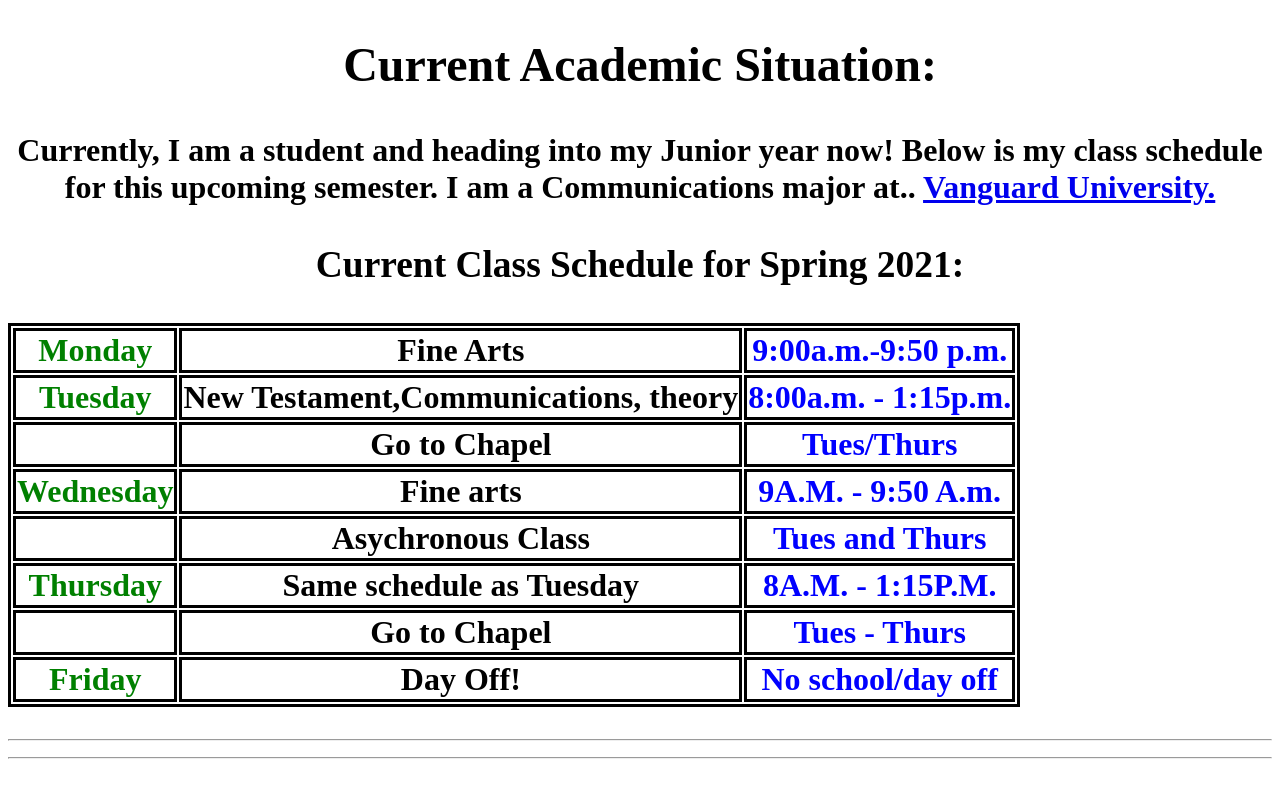
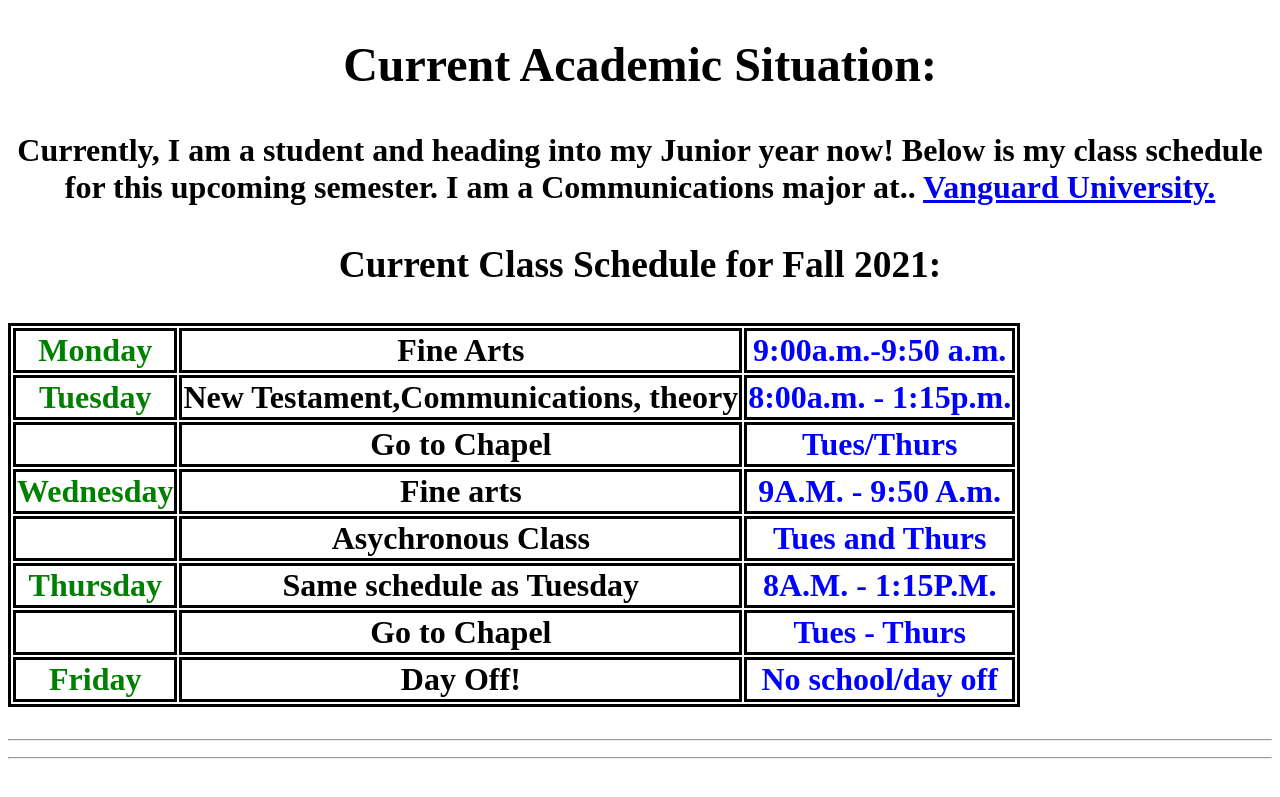
Before and after one commit to daviesaccullo/daviesaccullowebpage, a plain HTML site: page index.html in a window 1280 px wide. Shown: the part 752-1549 px from the top of the page. Drawn offline with Linux system fonts and the light colour scheme.

Commit message:
Update index.html

```diff
--- a/index.html
+++ b/index.html
@@ -70,12 +70,12 @@
 
     <br>
 
-    <h3 >Current Class Schedule for Spring 2021:</h3>
+    <h3 >Current Class Schedule for Fall 2021:</h3>
     <table style="border:solid">
       <tr>
            <td style="border:solid"> <span style="color:green"> Monday </span> </td>
            <td style="border:solid"> Fine Arts </td>
-           <td style="border:solid"> <span style="color:blue"> 9:00a.m.-9:50 p.m. </span> </td>
+           <td style="border:solid"> <span style="color:blue"> 9:00a.m.-9:50 a.m. </span> </td>
       </tr>
 
       <tr>
```
